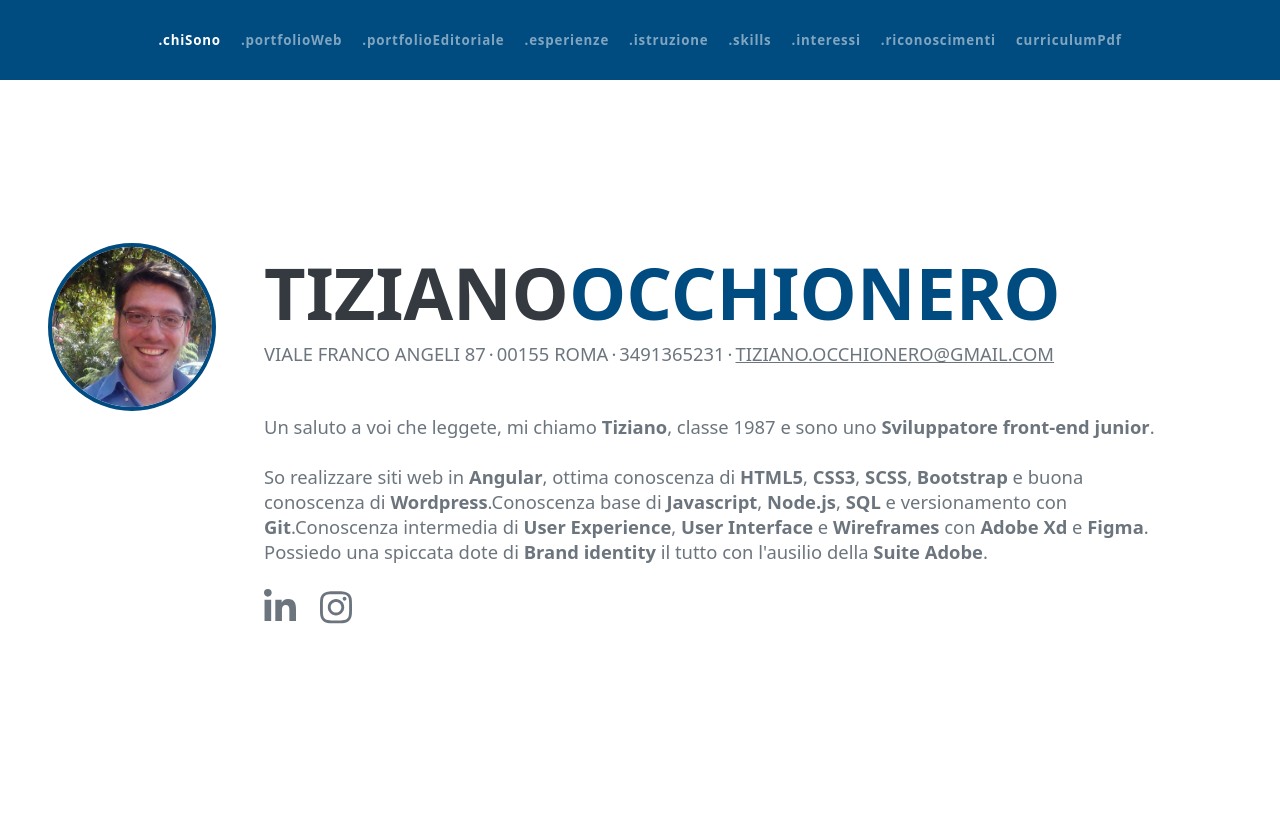
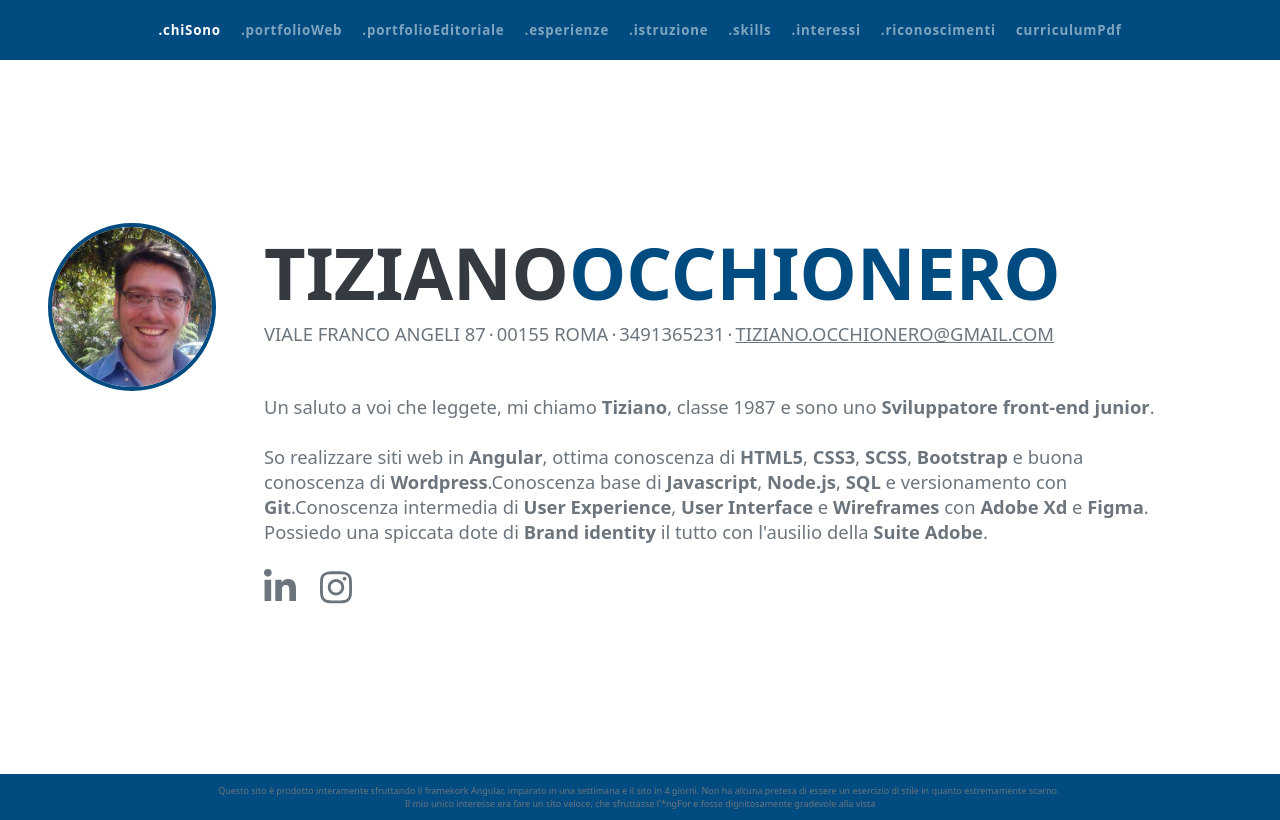
Before and after one commit to tiziano-occhionero/CvTizianoOcchionero, an Angular app in the folder CvTizianoOcchionero/: page / in a window 1280 px wide. Built offline with nearby package versions, Linux system fonts and the light colour scheme.

Commit message:
tutto pronto, mancano piccole cose

```diff
--- a/CvTizianoOcchionero/src/app/app.component.html
+++ b/CvTizianoOcchionero/src/app/app.component.html
@@ -1,3 +1,5 @@
 <app-navbar></app-navbar>
 
 <router-outlet></router-outlet>
+
+<app-footer></app-footer>
--- a/CvTizianoOcchionero/src/app/footer/footer.component.css
+++ b/CvTizianoOcchionero/src/app/footer/footer.component.css
@@ -0,0 +1,10 @@
+footer{
+    display: flex;
+    justify-content: center;
+    flex-wrap: wrap;
+    /*flex-direction: column;*/
+    text-align: center;
+    background-color: #004b80;
+    padding: 10px 40px;
+    font-size: 9px;
+}
--- a/CvTizianoOcchionero/src/app/footer/footer.component.html
+++ b/CvTizianoOcchionero/src/app/footer/footer.component.html
@@ -1 +1,5 @@
-<p>footer works!</p>
+<footer>
+    <p>Questo sito è prodotto interamente sfruttando il framekork Angular, imparato in una settimana e il sito in 4 giorni.</p>&nbsp;
+    <p>Non ha alcuna pretesa di essere un esercizio di stile in quanto estremamente scarno.</p>&nbsp;
+    <p>Il mio unico interesse era fare un sito veloce, che sfruttasse l'*ngFor e fosse dignitosamente gradevole alla vista</p>
+</footer>
--- a/CvTizianoOcchionero/src/app/home/home.component.css
+++ b/CvTizianoOcchionero/src/app/home/home.component.css
@@ -81,6 +81,9 @@ section {
     .titoli {
         padding-left: 12px;
     }
+    .nomecognome {
+        font-size: 2.5rem;
+    }
 }
 
 @media only screen and (max-width: 991.98px) {
--- a/CvTizianoOcchionero/src/app/navbar/navbar.component.css
+++ b/CvTizianoOcchionero/src/app/navbar/navbar.component.css
@@ -1,17 +1,14 @@
 nav{
-
     display: flex;
     justify-content: center;
     flex-wrap: wrap;
-    min-height: 60px;
+    min-height: 40px;
     background-color: #004b80;
     gap: 15px 20px;
     padding: 10px 40px;
-
 }
 
 button{
-    /*margin: 10px;*/
     background-color: transparent;
     border: 0;
     color: rgba(255, 255, 255, 0.5);
--- a/CvTizianoOcchionero/src/app/navbar/navbar.component.html
+++ b/CvTizianoOcchionero/src/app/navbar/navbar.component.html
@@ -1,5 +1,5 @@
 <nav>
-    <button routerLink="" routerLinkActive="acceso">.chiSono</button>
+    <button routerLink="" routerLinkActive="acceso" [routerLinkActiveOptions]="{exact: true}">.chiSono</button>
     <button routerLink="portfolioweb" routerLinkActive="acceso">.portfolioWeb</button>
     <button routerLink="portfolioeditoriale" routerLinkActive="acceso">.portfolioEditoriale</button>
     <button routerLink="esperienze" routerLinkActive="acceso">.esperienze</button>
```
Also changed, not shown: CvTizianoOcchionero/src/app/navbar/navbar.component.ts (line endings or trailing spaces).
